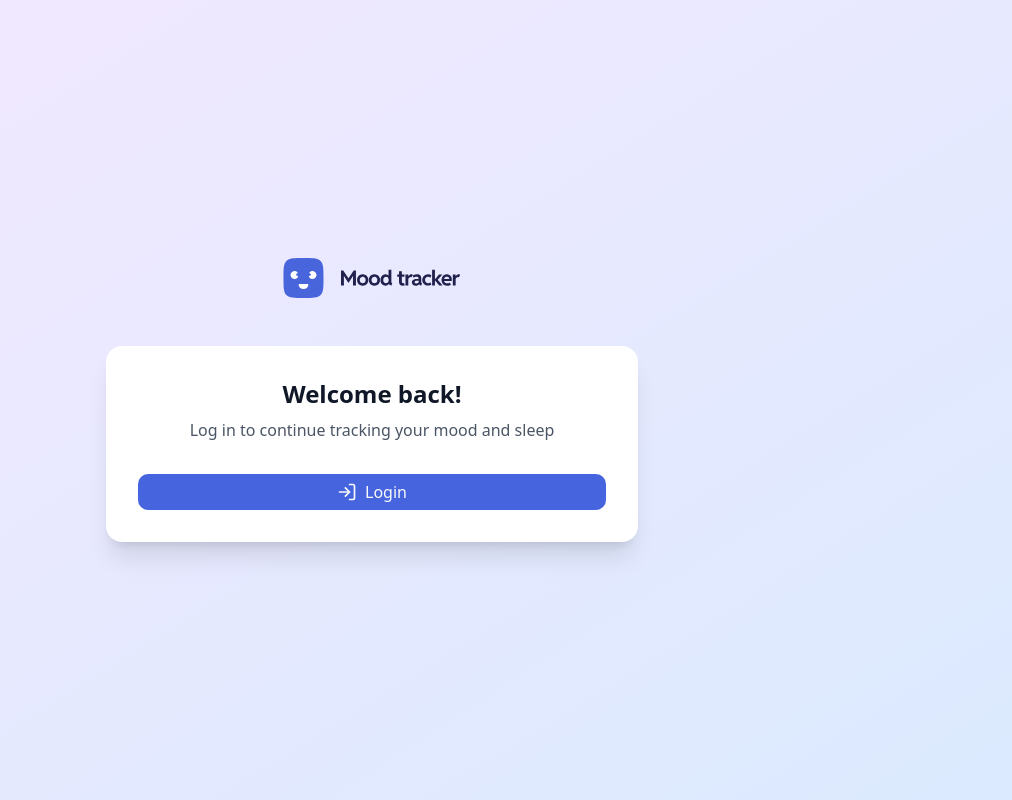
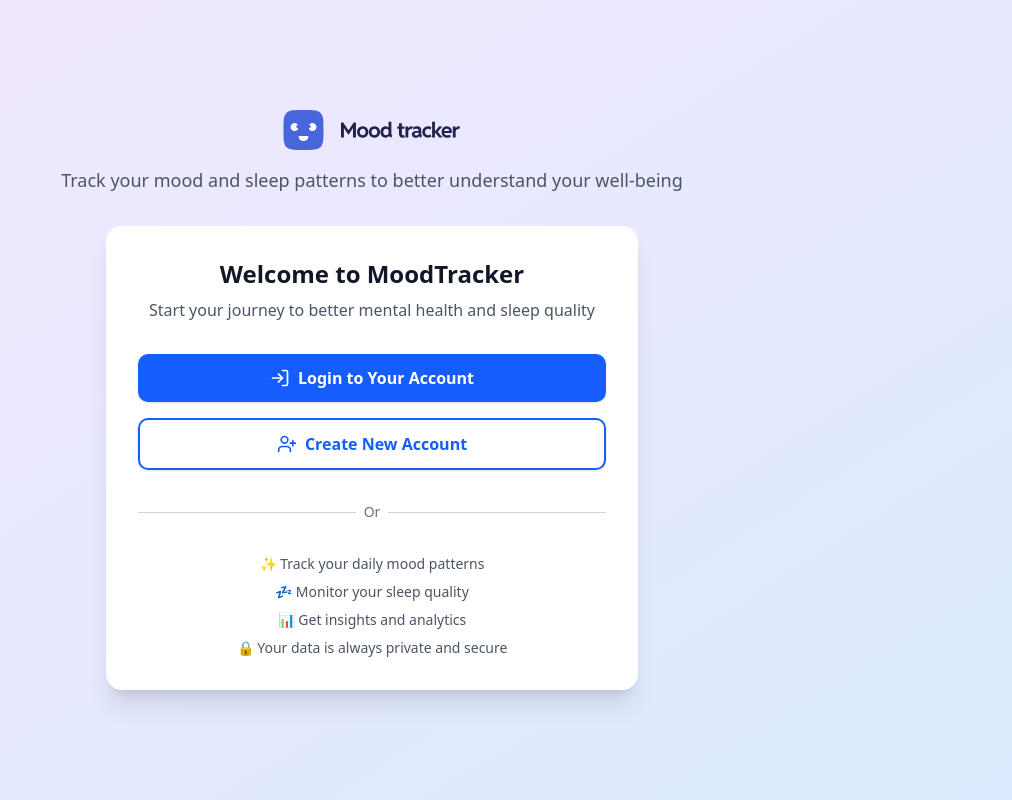
Before and after one commit to ChamuMutezva/mood-tracking-app, a Next.js app: page / in a window 1280 px wide. Shown: the whole page, without its empty margins (268-1280 px from the left). Built offline with nearby package versions, Linux system fonts and the light colour scheme; a web font is replaced by a local one.

Commit message:
update: improved landing page with create account option

```diff
--- a/src/app/page.tsx
+++ b/src/app/page.tsx
@@ -1,6 +1,6 @@
 import Link from "next/link";
 import Image from "next/image";
-import { LogInIcon } from "lucide-react";
+import { LogInIcon, UserPlusIcon } from "lucide-react";
 
 export default async function HomePage() {
     return (
@@ -16,29 +16,68 @@ export default async function HomePage() {
                         priority
                     />
                 </div>
+                <p className="text-lg text-gray-600">
+                    Track your mood and sleep patterns to better understand your
+                    well-being
+                </p>
             </div>
 
             <div className="w-full max-w-[33.25rem]">
                 <div className="bg-white rounded-2xl shadow-xl p-8">
                     <div className="text-center mb-8">
                         <h1 className="text-2xl font-bold text-gray-900 mb-2">
-                            Welcome back!
+                            Welcome to MoodTracker
                         </h1>
                         <p className="text-gray-600">
-                            Log in to continue tracking your mood and sleep
+                            Start your journey to better mental health and sleep
+                            quality
                         </p>
                     </div>
 
-                    {/* Back to Login Link */}
-                    <div className="text-center mt-6">
+                    {/* Action Buttons */}
+                    <div className="space-y-4">
+                        {/* Login Button */}
                         <Link
                             href="/login"
                             className="group flex justify-center items-center gap-2 rounded-[var(--radius-10)]
-                             px-3 py-1.5 data-focus:bg-[hsl(var(--blue-200))] bg-card-foreground"
+                             px-6 py-3 bg-blue-600 hover:bg-blue-700 text-white font-semibold
+                             transition-colors duration-200 shadow-sm hover:shadow-md"
                         >
-                           <LogInIcon className="h-5 w-5 text-primary-foreground group-hover:text-foreground" />
-                            <span className="text-primary-foreground">Login</span>
+                            <LogInIcon className="h-5 w-5" />
+                            <span>Login to Your Account</span>
                         </Link>
+
+                        {/* Sign Up Button */}
+                        <Link
+                            href="/signup"
+                            className="group flex justify-center items-center gap-2 rounded-[var(--radius-10)]
+                             px-6 py-3 border-2 border-blue-600 text-blue-600 hover:bg-blue-600
+                             hover:text-white font-semibold transition-colors duration-200
+                             shadow-sm hover:shadow-md"
+                        >
+                            <UserPlusIcon className="h-5 w-5" />
+                            <span>Create New Account</span>
+                        </Link>
+                    </div>
+                    {/* Divider */}
+                    <div className="relative my-8">
+                        <div className="absolute inset-0 flex items-center">
+                            <div className="w-full border-t border-gray-300" />
+                        </div>
+                        <div className="relative flex justify-center text-sm">
+                            <span className="px-2 bg-white text-gray-500">
+                                Or
+                            </span>
+                        </div>
+                    </div>
+                    {/* Additional Info */}
+                    <div className="text-center text-sm text-gray-600">
+                        <p className="mb-2">
+                            ✨ Track your daily mood patterns
+                        </p>
+                        <p className="mb-2">💤 Monitor your sleep quality</p>
+                        <p className="mb-2">📊 Get insights and analytics</p>
+                        <p>🔒 Your data is always private and secure</p>
                     </div>
                 </div>
             </div>
```
